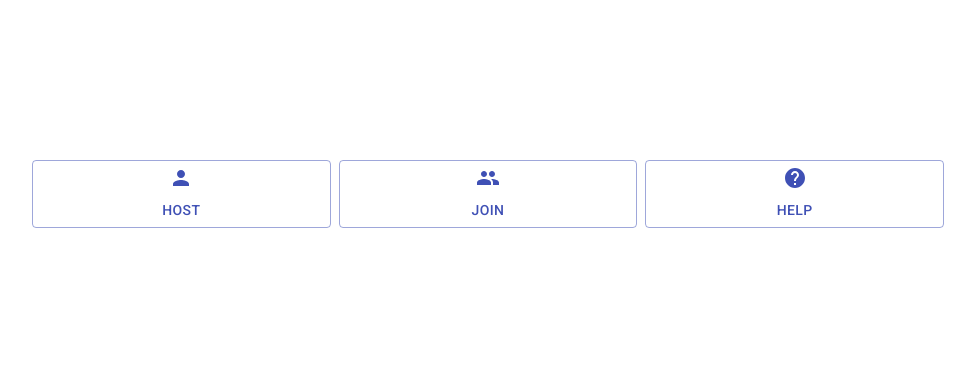
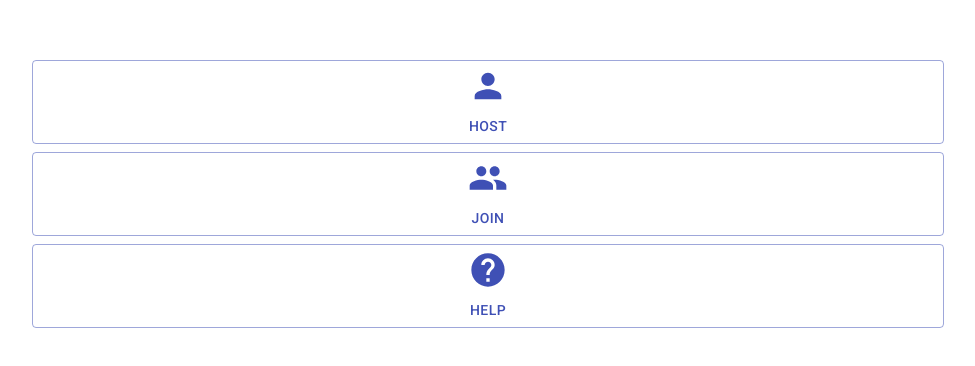
Before and after one commit to MetalWing/2T1L, a React (Create React App) app: page / in a window 1280 px wide. Shown: the part 202-568 px from the top of the page, without its empty margins (152-1127 px from the left). Built offline with nearby package versions, Linux system fonts and the light colour scheme.

Commit message:
Join game textbox added with transitions

```diff
--- a/src/components/home.js
+++ b/src/components/home.js
@@ -1,56 +1,77 @@
-import React from "react";
+import React, { useState } from "react";
 import { useHistory } from "react-router-dom";
 
-import { Button, Grid, Container } from '@material-ui/core';
+import { Button, Grid, Container, TextField } from '@material-ui/core';
+import InputAdornment from '@material-ui/core/InputAdornment';
+import Fade from '@material-ui/core/Fade';
+
+
 import PersonIcon from '@material-ui/icons/Person';
 import PeopleIcon from '@material-ui/icons/People';
 import HelpIcon from '@material-ui/icons/Help';
 
+import FormControlLabel from '@material-ui/core/FormControlLabel';
+import Switch from '@material-ui/core/Switch';
 
 
 export default function Home()  {
+    const [join, joinClicked] = useState(false);
     const history = useHistory();
-
     const routeChange = (newPath) =>{
         history.push(newPath);
     }
+    const [checked, setChecked] = React.useState(false);
+
+    const handleJoinClicked = () => {
+      joinClicked((prev) => !prev);
+    };
     return (
         <Container maxWidth="md">
                 <Grid
                 container
                 spacing={1}
                 alignItems="center"
+                direction="column"
                 justify="center"
                 style={{ minHeight: '100vh', flexWrap: 'nowrap' }}>
-                    <Grid item xs={12}>
+                    <Grid item xs={12} style={{width: "100%"}}>
                         <Button
                         color="primary"
                         fullWidth={true}
                         variant="outlined"
                         onClick={() => routeChange('lobby')}>
                             <Grid>
-                                <PersonIcon /><br />Host
+                                <PersonIcon style={{ fontSize: 40 }} /><br />Host
                             </Grid>
                         </Button>
                     </Grid>
-                    <Grid item xs={12}>
-                        <Button
+                    <Grid item xs={12} style={{width: "100%"}}>
+                        {!join && <Button
                         color="primary"
                         fullWidth={true}
-                        variant="outlined">
+                        variant="outlined"
+                        onClick={handleJoinClicked}>
                             <Grid>
-                                <PeopleIcon /><br />Join
+                                <PeopleIcon style={{ fontSize: 40 }} /><br />Join
                             </Grid>
-                        </Button>
+                        </Button>}
+                        <Fade in={join} timeout={{ enter: 1000 }} unmountOnExit>
+                        <TextField id="outlined-basic" variant="outlined" fullWidth={true} InputProps={{
+                            startAdornment: (
+                              <InputAdornment position="start">
+                                <PeopleIcon style={{ fontSize: 40 }} />
+                              </InputAdornment>
+                            )
+                          }} /></Fade>
                     </Grid>
-                    <Grid item xs={12}>
+                    <Grid item xs={12} style={{width: "100%"}}>
                         <Button
                         color="primary"
                         fullWidth={true}
                         variant="outlined"
                         onClick={() => routeChange('help')}>
                             <Grid>
-                                <HelpIcon /><br />Help
+                                <HelpIcon style={{ fontSize: 40 }} /><br />Help
                             </Grid>
                         </Button>
                     </Grid>
@@ -58,3 +79,7 @@ export default function Home()  {
         </Container>
     );
 }
+
+function showRoomCodePrompt() {
+    console.log('%c ayy lmao', 'color: hotpink');
+}
--- a/src/components/lobby.js
+++ b/src/components/lobby.js
@@ -1,7 +1,37 @@
-import React from "react";
+// import React from "react";
 
-export default class Lobby extends React.Component {
-    render() {
-      return <h1>Hello, {this.props.name}</h1>;
-    }
-  }
+// export default class Lobby extends React.Component {
+//     render() {
+//       return <h1>Hello, {this.props.name}</h1>;
+//     }
+//   }
+
+  import React from 'react';
+import Switch from '@material-ui/core/Switch';
+import Fade from '@material-ui/core/Fade';
+import FormControlLabel from '@material-ui/core/FormControlLabel';
+import { TextField } from '@material-ui/core';
+
+
+
+export default function Lobby() {
+  const [checked, setChecked] = React.useState(false);
+
+  const handleChange = () => {
+    setChecked((prev) => !prev);
+  };
+
+  return (
+    <div >
+      <div>
+        <FormControlLabel
+          control={<Switch checked={checked} onChange={handleChange} />}
+          label="Show"
+        />
+        <Fade  in={checked}>
+        <TextField id="outlined-basic" size="large" variant="outlined" fullWidth={true} />
+        </Fade>
+      </div>
+    </div>
+  );
+}
```
